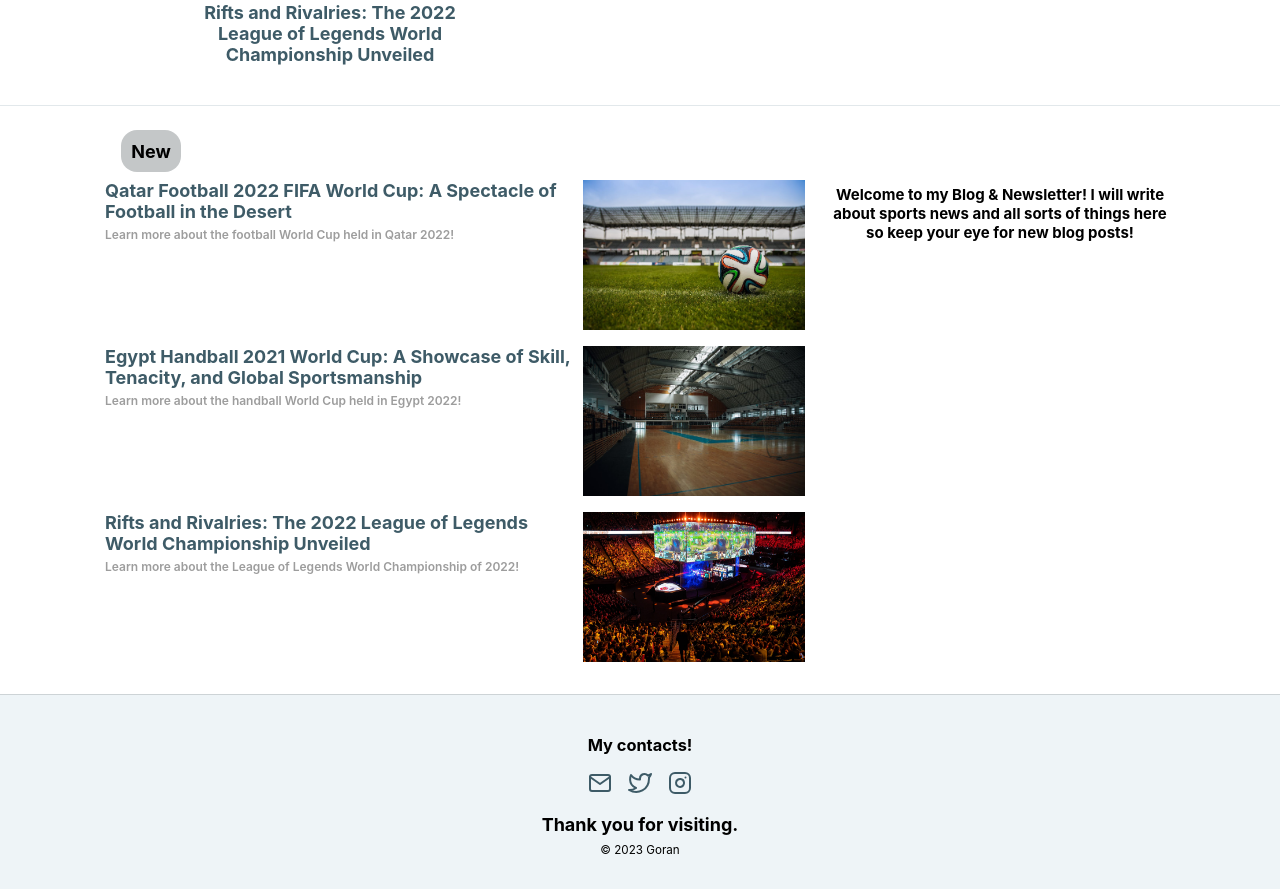
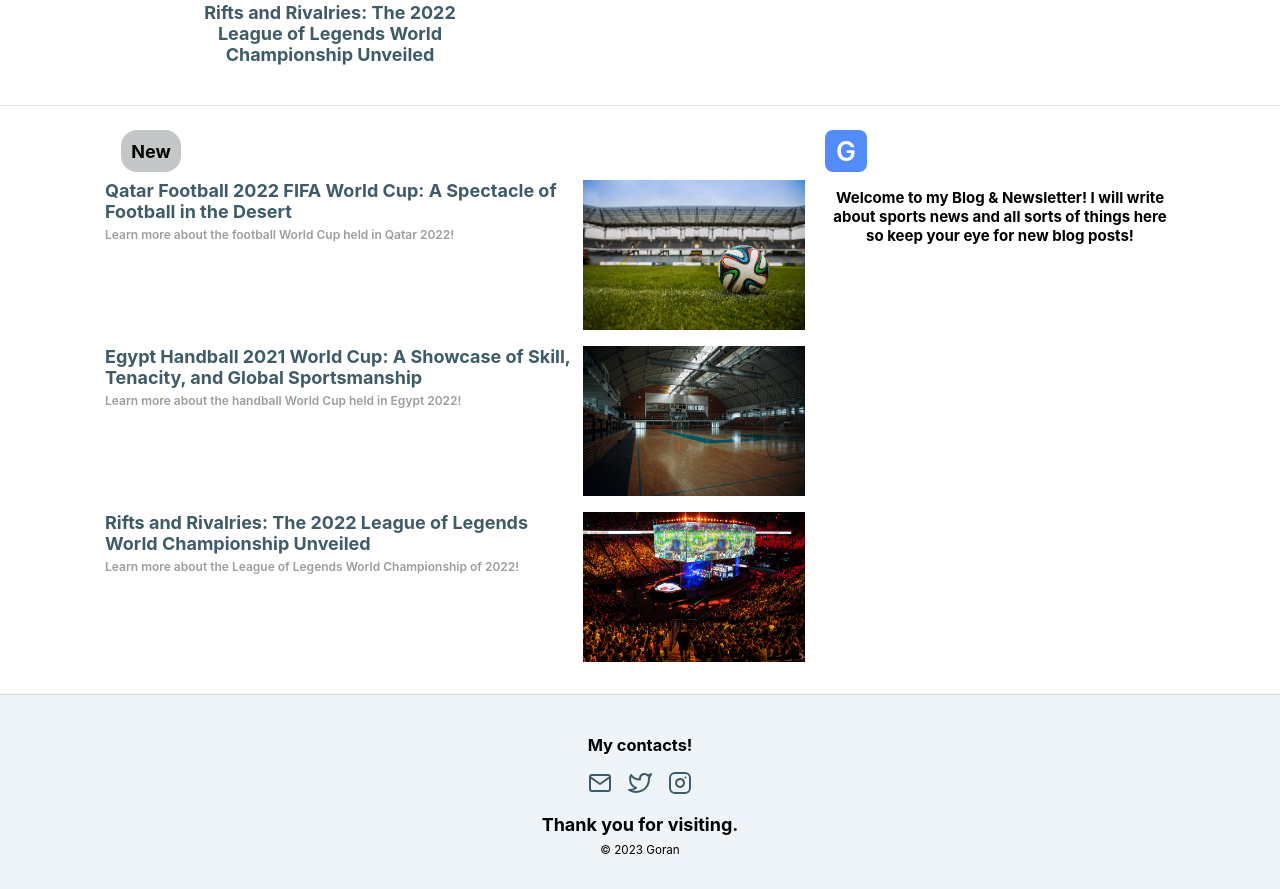
Before and after one commit to ggoran8/blog, a React (Create React App) app: page / in a window 1280 px wide. Shown: the part 920-1809 px from the top of the page. Built offline with nearby package versions, Linux system fonts and the light colour scheme.

Commit message:
blog - letter G border

```diff
--- a/src/pages/frontpage/Home.jsx
+++ b/src/pages/frontpage/Home.jsx
@@ -105,7 +105,7 @@
 				</div>
 				<div>
 					<div className={styles.letterNav}>
-						<div>
+						<div className={styles.borderLetterG}>
 							<a href='#top' className={styles.letterG}>
 								G
 							</a>
```
